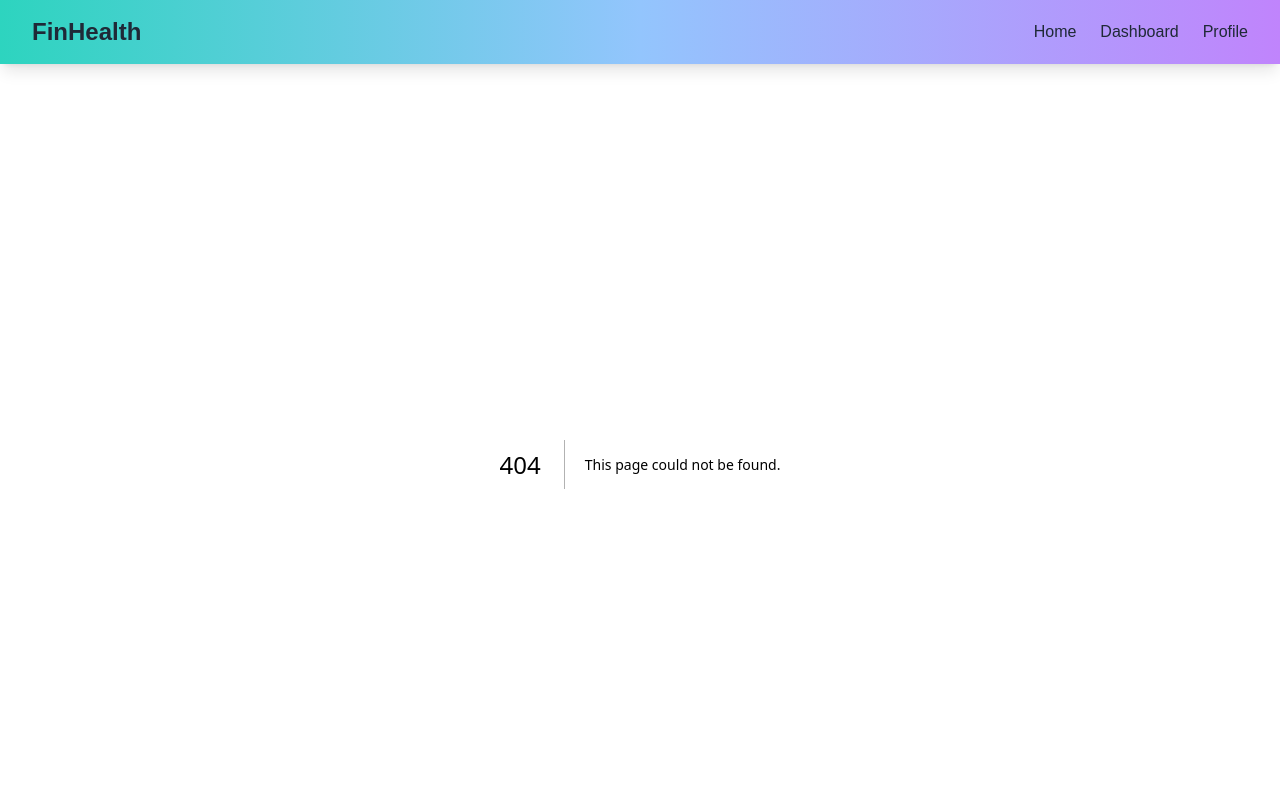
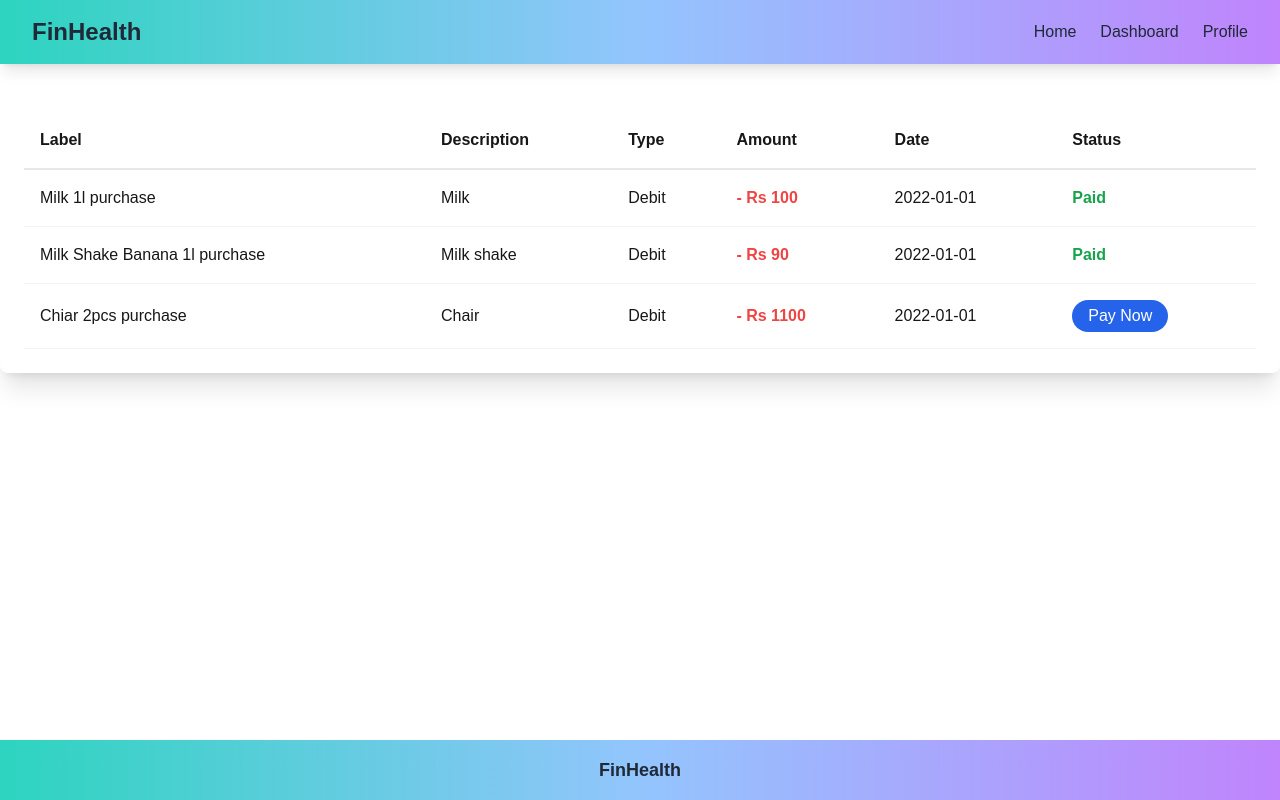
Before and after one commit to striveToAce/finHealth-frontend, a Next.js app: page /dashboard/track in a window 1280 px wide. Before the commit this address had no page. Shown: the top 800 px of the page. Built offline with nearby package versions, Linux system fonts and the light colour scheme.

Commit message:
track table UI, track card - for debits,credits,investments and many more

```diff
--- /dev/null
+++ b/src/app/dashboard/track/page.tsx
@@ -0,0 +1,9 @@
+import { TrackSection } from "@/components/dashboard/Track/TrackSection";
+
+export default function TrackPage() {
+  return (
+    <div>
+      <TrackSection />
+    </div>
+  );
+}
--- a/src/components/dashboard/Track/TrackCard.tsx
+++ b/src/components/dashboard/Track/TrackCard.tsx
@@ -1,12 +1,26 @@
+"use client";
+
+import { useRouter } from "next/navigation";
+
 interface TrackCardProps {
   title: string;
-    recentActivity: string; // Recent activity in the form of Date/Time
-    bgColor: string;        // Background color for each card
+  recentActivity: string;
+  bgColor: string;
 }
 
-  export const TrackCard: React.FC<TrackCardProps> = ({ title, recentActivity, bgColor }) => {
+export const TrackCard: React.FC<TrackCardProps> = ({
+  title,
+  recentActivity,
+  bgColor,
+}) => {
+  const router = useRouter();
   return (
-      <div className={`p-6 rounded-lg shadow-xl ${bgColor}`}>
+    <div
+      className={`p-6 rounded-lg shadow-xl ${bgColor} cursor-pointer`}
+      onClick={() => {
+        router.push(`/dashboard/track?type=${title.toLowerCase()}`);
+      }}
+    >
       <h3 className="text-xl font-bold mb-4 text-gray-800">{title}</h3>
       <p className="text-sm text-gray-700 mb-2">Most Recent Activity</p>
       <p className="text-gray-500 text-sm">{recentActivity}</p>
--- /dev/null
+++ b/src/components/dashboard/Track/TrackSection.tsx
@@ -0,0 +1,58 @@
+"use client";
+import { useSearchParams } from "next/navigation";
+import TrackTable from "./TrackTable";
+
+export const TrackSection: React.FC = () => {
+  const searchParams = useSearchParams();
+  type trackTypes =
+    | "spends"
+    | "emis"
+    | "investments"
+    | "loans"
+    | "credits"
+    | "debits"
+    | "transactions";
+  const type = searchParams.get("type") as trackTypes;
+  const typeToHeaders = {
+    spends: "Spends",
+    emis: "EMIs",
+    investments: "Investments",
+    loans: "Loans",
+    credits: "Credits",
+    debits: "Debits",
+    transactions: "Transactions",
+  };
+  return (
+    <div>
+      <TrackTable
+        heading={typeToHeaders[type]}
+        rows={[
+          {
+            label: "Milk 1l purchase",
+            description: "Milk",
+            type: "debit",
+            amount: 100,
+            date: "2022-01-01",
+            isPaid: true,
+          },
+          {
+            label: "Milk Shake Banana 1l purchase",
+            description: "Milk shake",
+            type: "debit",
+            amount: 90,
+            date: "2022-01-01",
+            isPaid: true,
+          },
+          {
+            label: "Chiar 2pcs purchase",
+            description: "Chair",
+            type: "debit",
+            amount: 1100,
+            date: "2022-01-01",
+            isPaid: false,
+          },
+        ]}
+      />
+    </div>
+  );
+};
--- /dev/null
+++ b/src/components/dashboard/Track/TrackTable.tsx
@@ -0,0 +1,103 @@
+interface TrackTableRowProps {
+    label: string;
+    description: string;
+    type: 'debit' | 'credit';
+    amount: number;
+    date: string;
+    isPaid: boolean;
+  }
+
+  interface TrackTableProps {
+    heading: string;
+    rows: TrackTableRowProps[];
+  }
+
+  const TrackTable: React.FC<TrackTableProps> = ({ heading, rows }) => {
+    return (
+      <div className="bg-white p-6 rounded-lg shadow-xl w-full">
+        <h2 className="text-2xl font-semibold mb-6 text-gray-800">{heading}</h2>
+
+        <div className="hidden md:block">
+          {/* Desktop / Tablet View */}
+          <table className="w-full text-left">
+            <thead>
+              <tr className="border-b-2 border-gray-200">
+                <th className="p-4">Label</th>
+                <th className="p-4">Description</th>
+                <th className="p-4">Type</th>
+                <th className="p-4">Amount</th>
+                <th className="p-4">Date</th>
+                <th className="p-4">Status</th>
+              </tr>
+            </thead>
+            <tbody>
+              {rows.map((row, index) => (
+                <tr key={index} className="border-b border-gray-100">
+                  <td className="p-4">{row.label}</td>
+                  <td className="p-4">{row.description}</td>
+                  <td className="p-4 capitalize">{row.type}</td>
+                  <td className={`p-4 font-semibold ${row.type === 'debit' ? 'text-red-500' : 'text-green-500'}`}>
+                    {row.type === 'debit' ? `- Rs ${row.amount}` : `+ Rs ${row.amount}`}
+                  </td>
+                  <td className="p-4">{row.date}</td>
+                  <td className="p-4">
+                    {row.isPaid ? (
+                      <span className="text-green-600 font-semibold">Paid</span>
+                    ) : (
+                      <button className="bg-blue-600 text-white px-4 py-1 rounded-full hover:bg-blue-700 transition">
+                        Pay Now
+                      </button>
+                    )}
+                  </td>
+                </tr>
+              ))}
+            </tbody>
+          </table>
+        </div>
+
+        {/* Mobile View */}
+        <div className="md:hidden">
+          {rows.map((row, index) => (
+            <div key={index} className="border-b border-gray-100 mb-4">
+              <div className="p-4">
+                <div className="mb-2">
+                  <span className="block font-semibold">Label:</span>
+                  <span>{row.label}</span>
+                </div>
+                <div className="mb-2">
+                  <span className="block font-semibold">Description:</span>
+                  <span>{row.description}</span>
+                </div>
+                <div className="mb-2">
+                  <span className="block font-semibold">Type:</span>
+                  <span className="capitalize">{row.type}</span>
+                </div>
+                <div className="mb-2">
+                  <span className="block font-semibold">Amount:</span>
+                  <span className={`font-semibold ${row.type === 'debit' ? 'text-red-500' : 'text-green-500'}`}>
+                    {row.type === 'debit' ? `- Rs ${row.amount}` : `+ Rs ${row.amount}`}
+                  </span>
+                </div>
+                <div className="mb-2">
+                  <span className="block font-semibold">Date:</span>
+                  <span>{row.date}</span>
+                </div>
+                <div>
+                  <span className="block font-semibold">Status:</span>
+                  {row.isPaid ? (
+                    <span className="text-green-600 font-semibold">Paid</span>
+                  ) : (
+                    <button className="bg-blue-600 text-white px-4 py-1 rounded-full hover:bg-blue-700 transition">
+                      Pay Now
+                    </button>
+                  )}
+                </div>
+              </div>
+            </div>
+          ))}
+        </div>
+      </div>
+    );
+  };
+
+  export default TrackTable;
```
Lines whose indentation alone changed are shown as unchanged.
